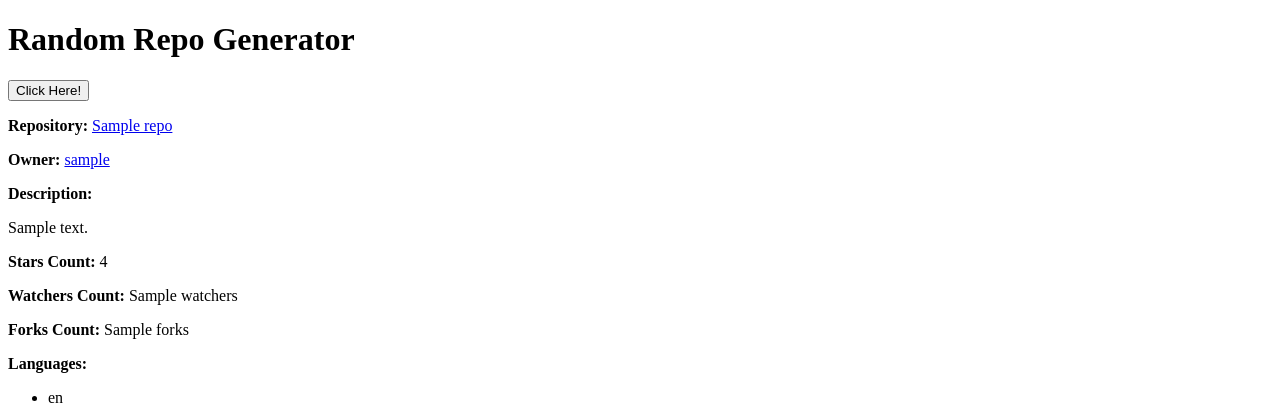
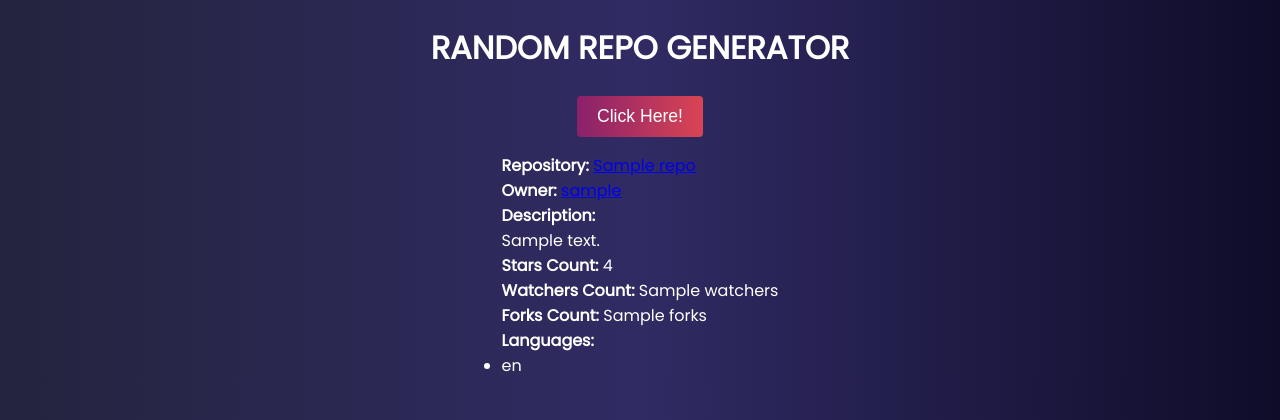
Before and after one commit to AshCoder232/hacknight_githubapi, a Django app: template repos/templates/repos/index.html in a window 1280 px wide. Shown: the top 420 px of the page. Run offline with Django 3.2, Linux system fonts and the light colour scheme; the template is opened without the code that fills it: most values are stand-ins (such as "Sample title", 1, 10 or a date in 2020).

Commit message:
Editing css code

```diff
--- a/repos/static/repos/style.css
+++ b/repos/static/repos/style.css
@@ -28,7 +28,7 @@ body{
 }
 .repogen{
     padding: 10px 20px;
-    height: 100%;
+    height: 50%;
     width: 100%;
     border: none;
     outline: none;
--- a/repos/templates/repos/index.html
+++ b/repos/templates/repos/index.html
@@ -11,7 +11,7 @@
 
 
     <!--Custom CSS-->
-    <!--<link rel="stylesheet" href="template/style.css">-->
+    <link rel="stylesheet" href="/repos/static/repos/style.css">
 
     <!--Fonts-->
     <link rel="preconnect" href="https://fonts.googleapis.com">
```
